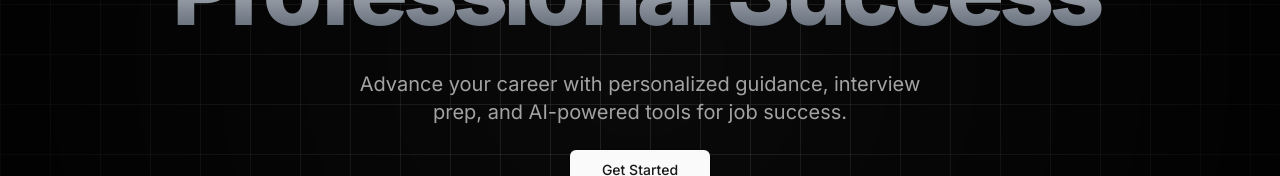
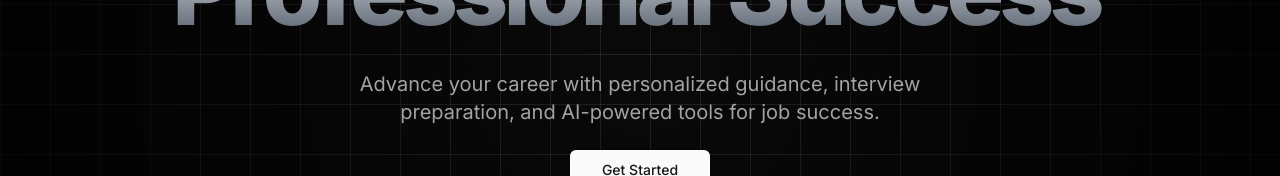
Before and after one commit to RajveerSingh711/Sensai---AI-Career-Platform, a Next.js app: page / in a window 1280 px wide. Shown: the part 346-522 px from the top of the page. Built offline with nearby package versions, Linux system fonts and the light colour scheme; no server answers.

Commit message:
spelling fixed

```diff
--- a/components/hero.jsx
+++ b/components/hero.jsx
@@ -36,7 +36,7 @@ const HeroSection = () => {
             Professional Success
           </h1>
           <p className="mx-auto max-w-[600px] text-muted-foreground md:text-xl">
-            Advance your career with personalized guidance, interview prep, and
+            Advance your career with personalized guidance, interview preparation, and
             AI-powered tools for job success.
           </p>
         </div>
```
